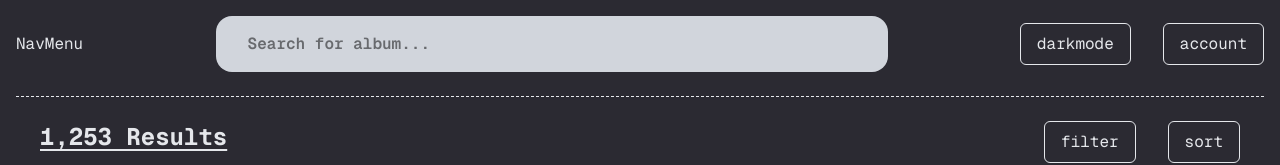
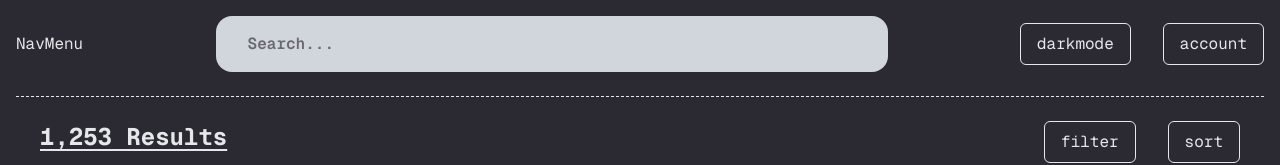
Before and after one commit to zstrait/media-scout, a Next.js app: page /search in a window 1280 px wide. Shown: the top 165 px of the page. Built offline with nearby package versions, Linux system fonts and the light colour scheme.

Commit message:
Added search query as defaultValue for Search Bar

```diff
--- a/app/search/page.tsx
+++ b/app/search/page.tsx
@@ -1,6 +1,9 @@
 import ListingCard from "../ui/search/ListingCard";
+import SearchBar from "../ui/SearchBar";
+
 
 export default function Page() {
+
     return (
         <>
             <div className='flex flex-col align-center bg-[#2B2A32] text-gray-200 h-screen justify-between p-4 pb-0 font-mono'>
@@ -8,7 +11,7 @@ export default function Page() {
                 <div className="flex flex-col gap-6">
                     <header className='flex justify-between items-center'>
                         <button>NavMenu</button>
-                        <input className='bg-gray-300 w-2xl px-8 py-4 rounded-2xl text-black font-semibold' placeholder='Search for album...'></input>
+                        <SearchBar placeholder='Search...'/>
                         <div className='flex justify-center gap-8 '>
                             <button className="btn-1">darkmode</button>
                             <button className="btn-1">account</button>
--- a/app/ui/SearchBar.tsx
+++ b/app/ui/SearchBar.tsx
@@ -23,6 +23,7 @@ export default function SearchBar({ placeholder }: { placeholder: string }) {
         <input
             className='bg-gray-300 w-2xl px-8 py-4 rounded-2xl text-black font-semibold'
             placeholder={placeholder}
+            defaultValue={searchParams.get('query')?.toString()}
             onKeyDown={(e) => {
                 if (e.key === 'Enter') {
                     handleSearch(e.currentTarget.value);
```
